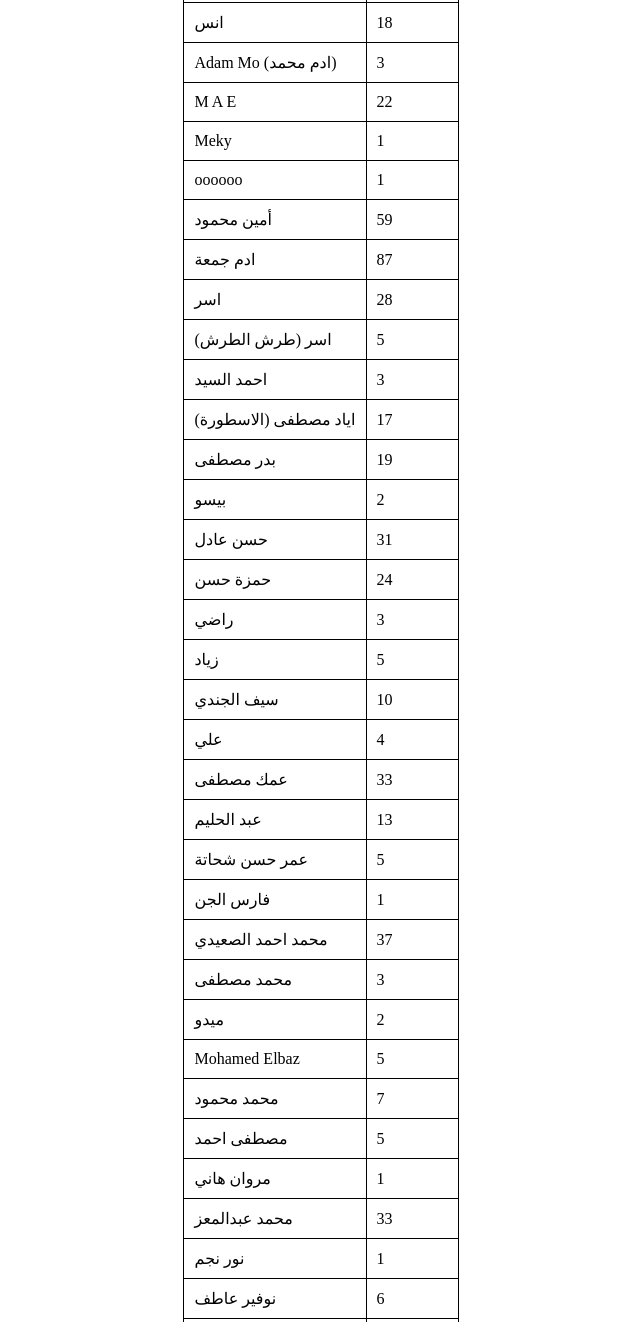
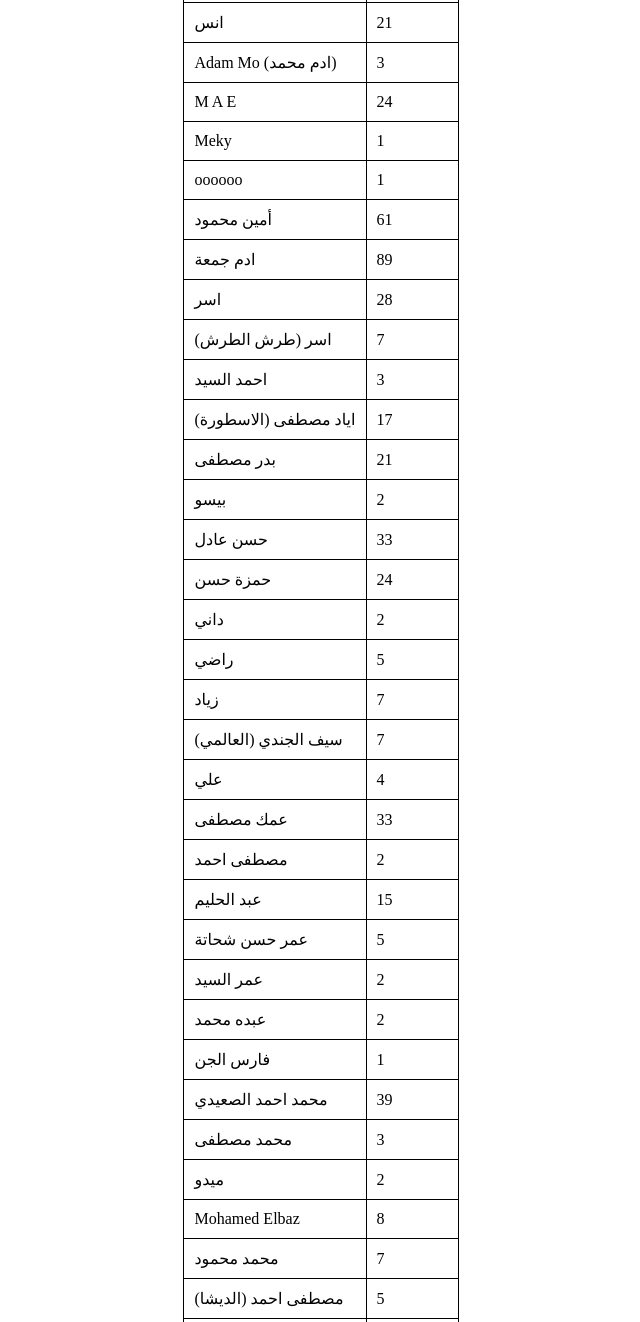
Before and after one commit to Mohamedmostafa2011/ka3b-dayer, a plain HTML site: page table/index.html in a window 1280 px wide. Shown: the part 398-1720 px from the top of the page, without its empty margins (319-959 px from the left). Drawn offline with Linux system fonts and the light colour scheme.

Commit message:
index.html

```diff
--- a/table/index.html
+++ b/table/index.html
@@ -66,7 +66,7 @@
         <tr>
           <td>انس</td>
 
-          <td>18</td>
+          <td>21</td>
         </tr>
         <tr>
           <td>Adam Mo (ادم محمد)</td>
@@ -76,7 +76,7 @@
         <tr>
           <td>M A E</td>
 
-          <td>22</td>
+          <td>24</td>
         </tr>
         <tr>
           <td>Meky</td>
@@ -91,12 +91,12 @@
         <tr>
           <td>أمين محمود</td>
 
-          <td>59</td>
+          <td>61</td>
         </tr>
         <tr>
           <td>ادم جمعة</td>
 
-          <td>87</td>
+          <td>89</td>
         </tr>
         <tr>
           <td>اسر </td>
@@ -106,7 +106,7 @@
         <tr>
           <td>اسر (طرش الطرش)</td>
 
-          <td>5</td>
+          <td>7</td>
         </tr>
         <tr>
           <td>احمد السيد</td>
@@ -121,7 +121,7 @@
         <tr>
           <td>بدر مصطفى</td>
 
-          <td>19</td>
+          <td>21</td>
         </tr>
         <tr>
           <td>بيسو</td>
@@ -130,7 +130,7 @@
         </tr>
         <td>حسن عادل</td>
 
-          <td>31</td>
+          <td>33</td>
         </tr>
         <tr>
           <td>حمزة حسن</td>
@@ -138,19 +138,24 @@
           <td>24</td>
         </tr>
         <tr>
+          <td>داني</td>
+
+          <td>2</td>
+        </tr>
+        <tr>
           <td>راضي</td>
 
-          <td>3</td>
+          <td>5</td>
         </tr>
         <tr>
           <td>زياد</td>
 
-          <td>5</td>
+          <td>7</td>
         </tr>
         <tr>
-          <td>سيف الجندي</td>
+          <td>سيف الجندي (العالمي)</td>
 
-          <td>10</td>
+          <td>7</td>
         </tr>
         <tr>
           <td>علي </td>
@@ -163,14 +168,29 @@
           <td>33</td>
         </tr>
         <tr>
+          <td>مصطفى احمد</td>
+
+          <td>2</td>
+        </tr>
+        <tr>
           <td>عبد الحليم</td>
 
-          <td>13</td>
+          <td>15</td>
         </tr>
         <tr>
           <td>عمر حسن شحاتة</td>
 
           <td>5</td>
+        </tr>
+        <tr>
+          <td>عمر السيد</td>
+
+          <td>2</td>
+        </tr>
+        <tr>
+          <td>عبده محمد</td>
+
+          <td>2</td>
         </tr>
         <tr>
           <td>فارس الجن</td>
@@ -180,7 +200,7 @@
         <tr>
           <td>محمد احمد الصعيدي</td>
 
-          <td>37</td>
+          <td>39</td>
         </tr>
         <tr>
           <td>محمد مصطفى</td>
@@ -195,7 +215,7 @@
         <tr>
           <td>Mohamed Elbaz</td>
 
-          <td>5</td>
+          <td>8</td>
         </tr>
         <tr>
           <td>محمد محمود </td>
@@ -203,7 +223,7 @@
           <td>7</td>
         </tr>
         <tr>
-          <td>مصطفى احمد</td>
+          <td>مصطفى احمد (الديشا)</td>
 
           <td>5</td>
         </tr>
@@ -225,7 +245,7 @@
         <tr>
           <td>نوفير عاطف </td>
 
-          <td>6</td>
+          <td>8</td>
         </tr>
         <tr>
           <td>ياسين محمد</td>
@@ -247,6 +267,11 @@
 
           <td>5</td>
         </tr>
+                <tr>
+          <td>ياسين</td>
+
+          <td>4</td>
+        </tr>
       </table>
     </div>
     <div class="نجوم الايام" >
```
